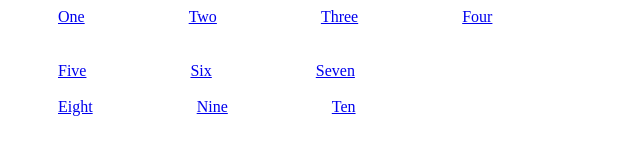
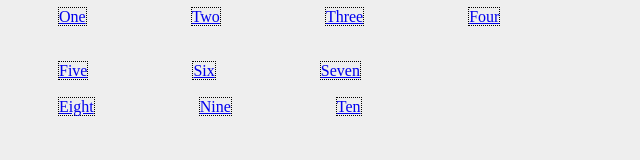
Before and after one commit to rcs/fuzzy_clicks, a plain HTML site: page index.html in a window 1280 px wide. Shown: the whole page, without its empty margins (0-640 px from the left). Drawn offline with nearby package versions, Linux system fonts and the light colour scheme.

Commit message:
add real links, change coloring

```diff
--- a/index.html
+++ b/index.html
@@ -9,24 +9,28 @@
       $('body').fuzzy_clicking tolerance: 20
     </script>
 
-    <style>
+    <style type="text/css">
       a {
         margin: 50px;
+        border: dotted 1px black;
+      }
+      body {
+        background-color: #eee;
       }
     </style>
   </head>
   <body>
-    <a href="1">One</a>
-    <a href="2">Two</a>
-    <a href="3">Three</a>
-    <a href="#">Four</a>
+    <a href="http://www.google.com/search?q=1&tbm=isch">One</a>
+    <a href="http://www.google.com/search?q=2&tbm=isch">Two</a>
+    <a href="http://www.google.com/search?q=3&tbm=isch">Three</a>
+    <a href="http://www.google.com/search?q=easter+egg&tbm=isch">Four</a>
     <br /> <br /> <br />
-    <a href="5">Five</a>
-    <a href="6">Six</a>
-    <a href="7">Seven</a>
+    <a href="http://www.google.com/search?q=5&tbm=isch">Five</a>
+    <a href="http://www.google.com/search?q=6&tbm=isch">Six</a>
+    <a href="http://www.google.com/search?q=7&tbm=isch">Seven</a>
     <br /> <br />
-    <a href="8">Eight</a>
-    <a href="9">Nine</a>
-    <a href="10">Ten</a>
+    <a href="http://www.google.com/search?q=8&tbm=isch">Eight</a>
+    <a href="http://www.google.com/search?q=9&tbm=isch">Nine</a>
+    <a href="http://www.google.com/search?q=10&tbm=isch">Ten</a>
   </body>
 </html>
```
